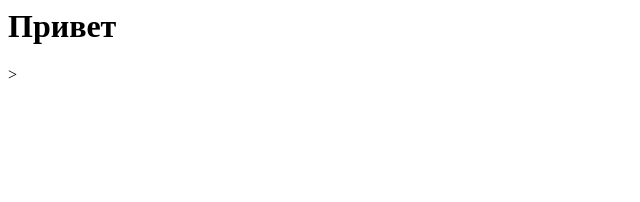
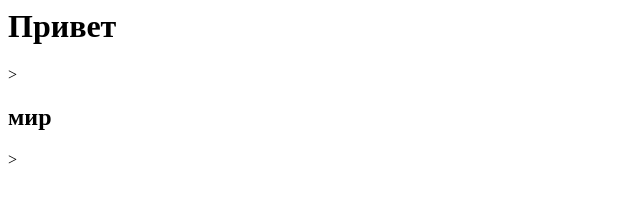
Before and after one commit to NikitaDolgushin/first-project, a plain HTML site: page index.html in a window 1280 px wide. Shown: the full height of the page, 0-640 px from the left. Drawn offline with Linux system fonts and the light colour scheme.

Commit message:
Добавил второй заголовок

```diff
--- a/index.html
+++ b/index.html
@@ -1 +1,2 @@
 <h1> Привет </h1>>
+<h2> мир </h2>>
```
